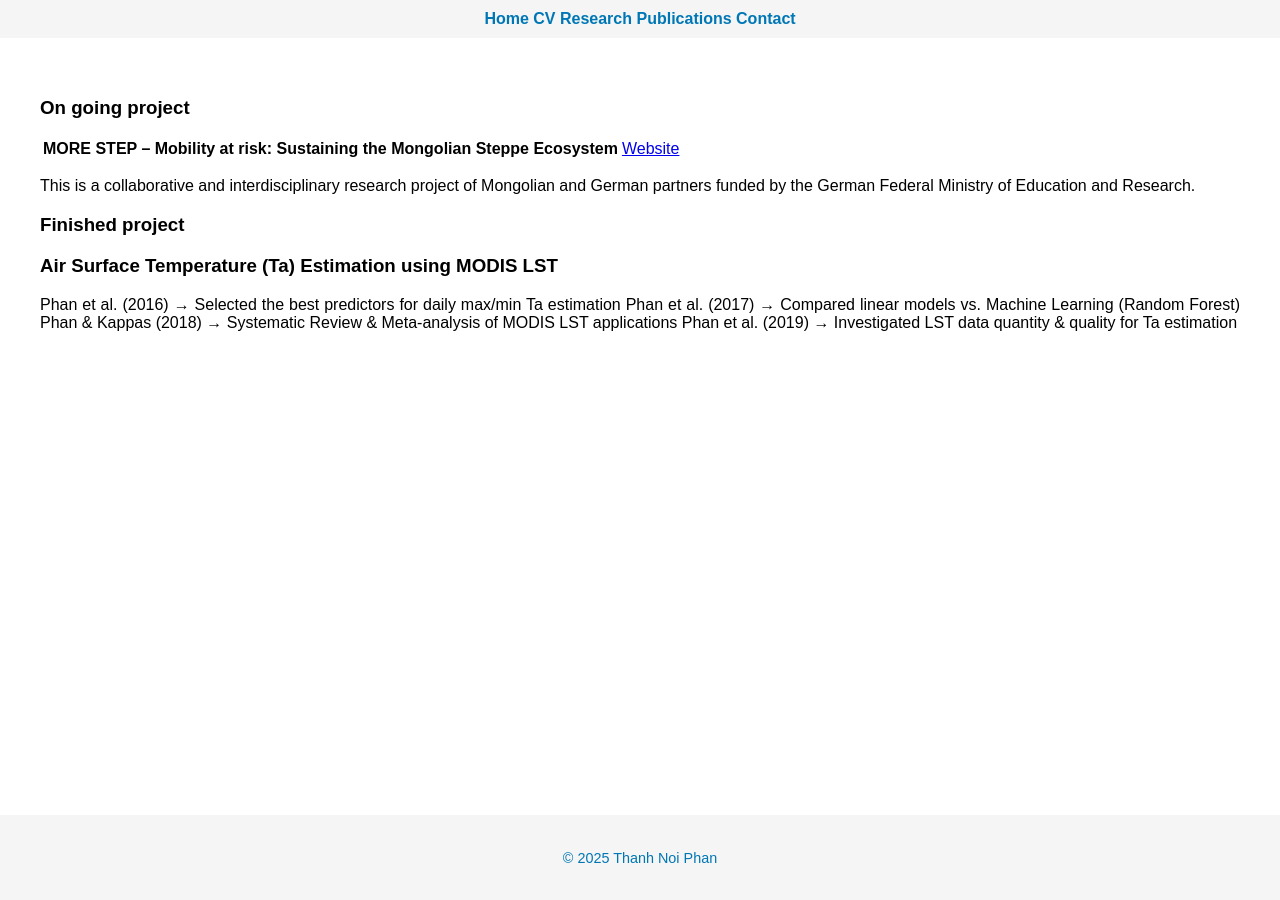
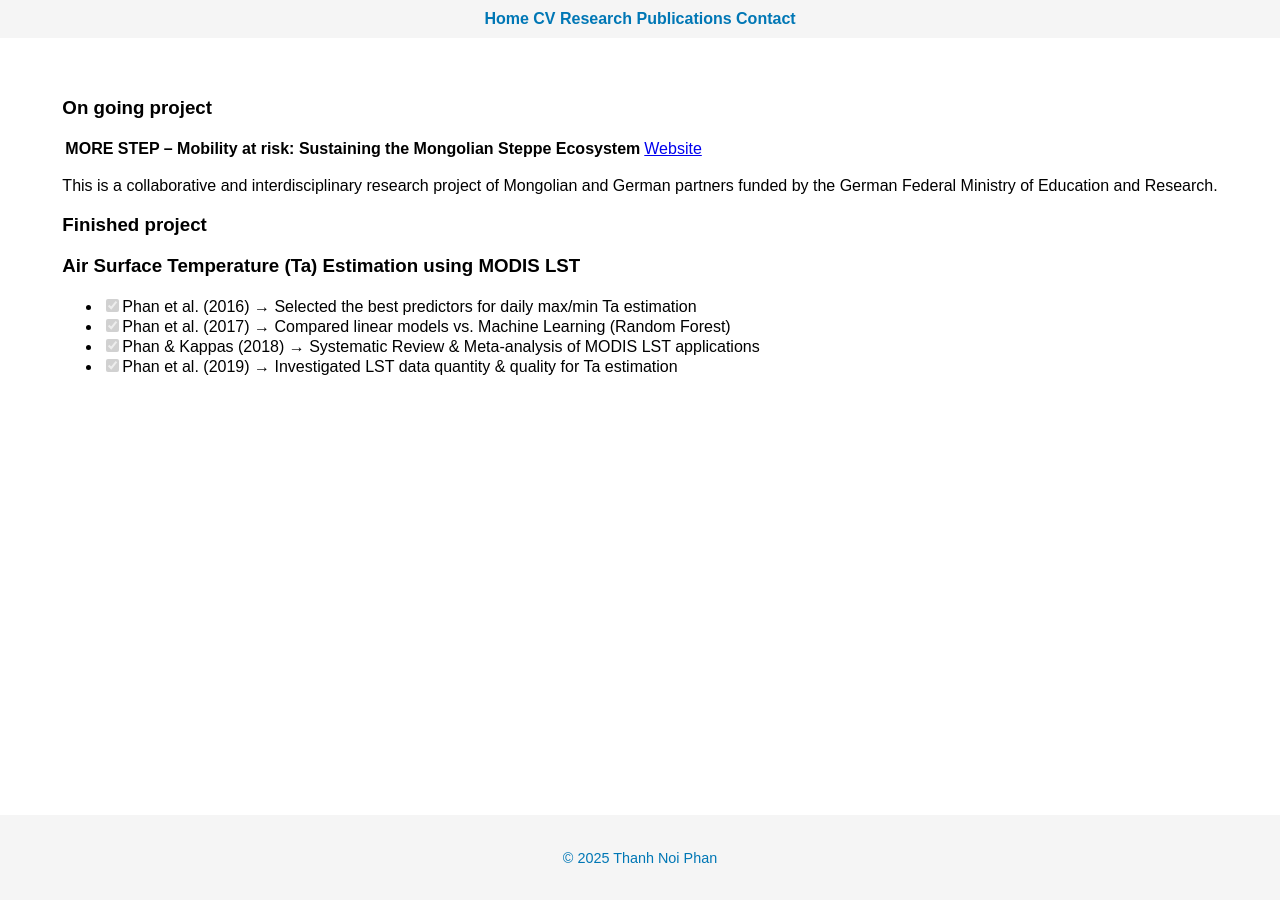
Before and after one commit to thanhnoiphan/thanhnoiphan.github.io, a Jekyll site: the page built from research.md, in a window 1280 px wide. Built offline with Jekyll 4.4.1, drawn with Linux system fonts in a browser that asks for light colours; nearby versions of some CDN libraries; a script that is not in the unit is left out.

```diff
--- a/research.md
+++ b/research.md
@@ -13,11 +13,12 @@ This is a collaborative and interdisciplinary research project of Mongolian and
 ### Finished project
 
 ### Air Surface Temperature (Ta) Estimation using MODIS LST
-Phan et al. (2016)
+
+- [x] Phan et al. (2016)
 → Selected the best predictors for daily max/min Ta estimation
-Phan et al. (2017)
+- [x] Phan et al. (2017)
 → Compared linear models vs. Machine Learning (Random Forest)
-Phan & Kappas (2018)
+- [x] Phan & Kappas (2018)
 → Systematic Review & Meta-analysis of MODIS LST applications
-Phan et al. (2019)
+- [x] Phan et al. (2019)
 → Investigated LST data quantity & quality for Ta estimation
```
